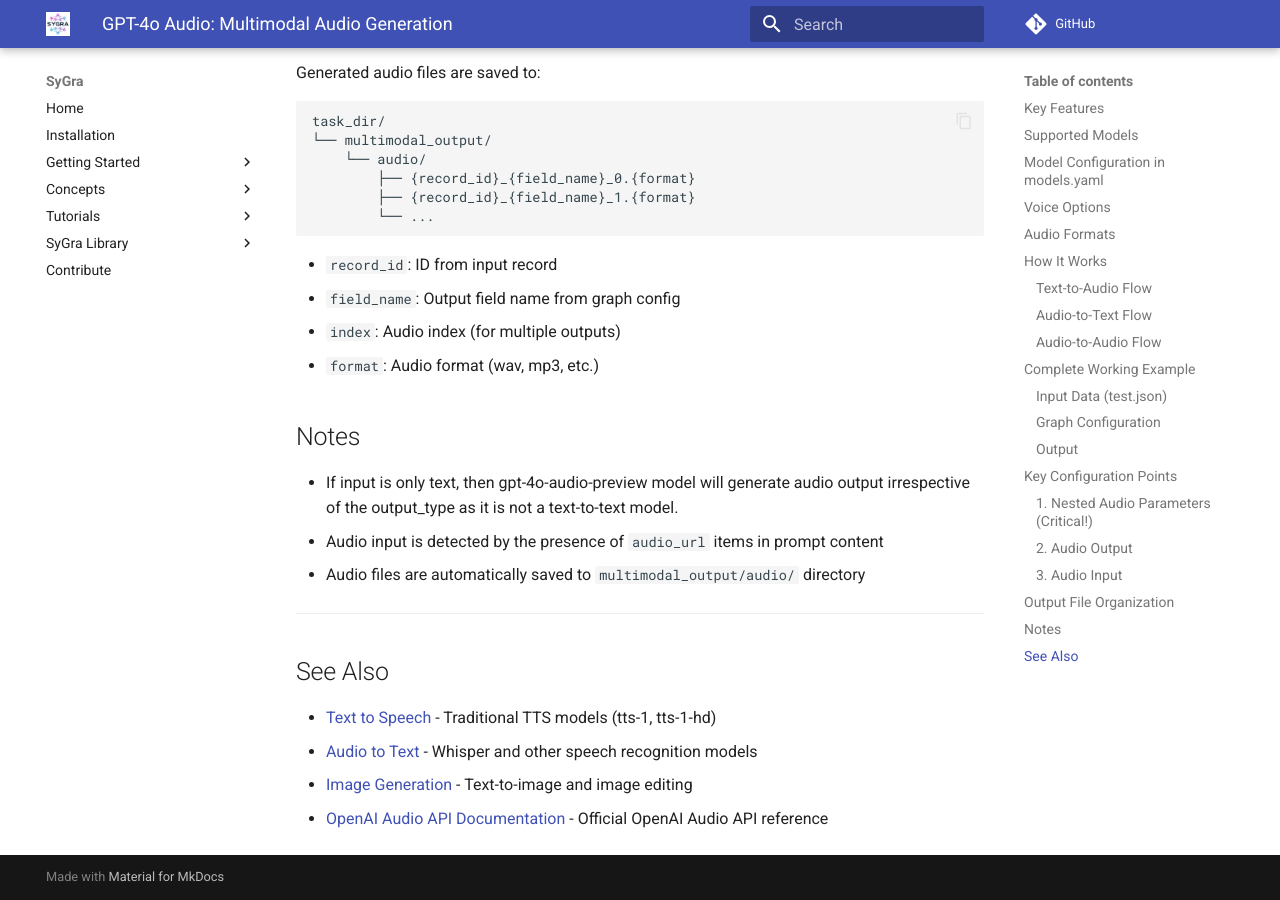
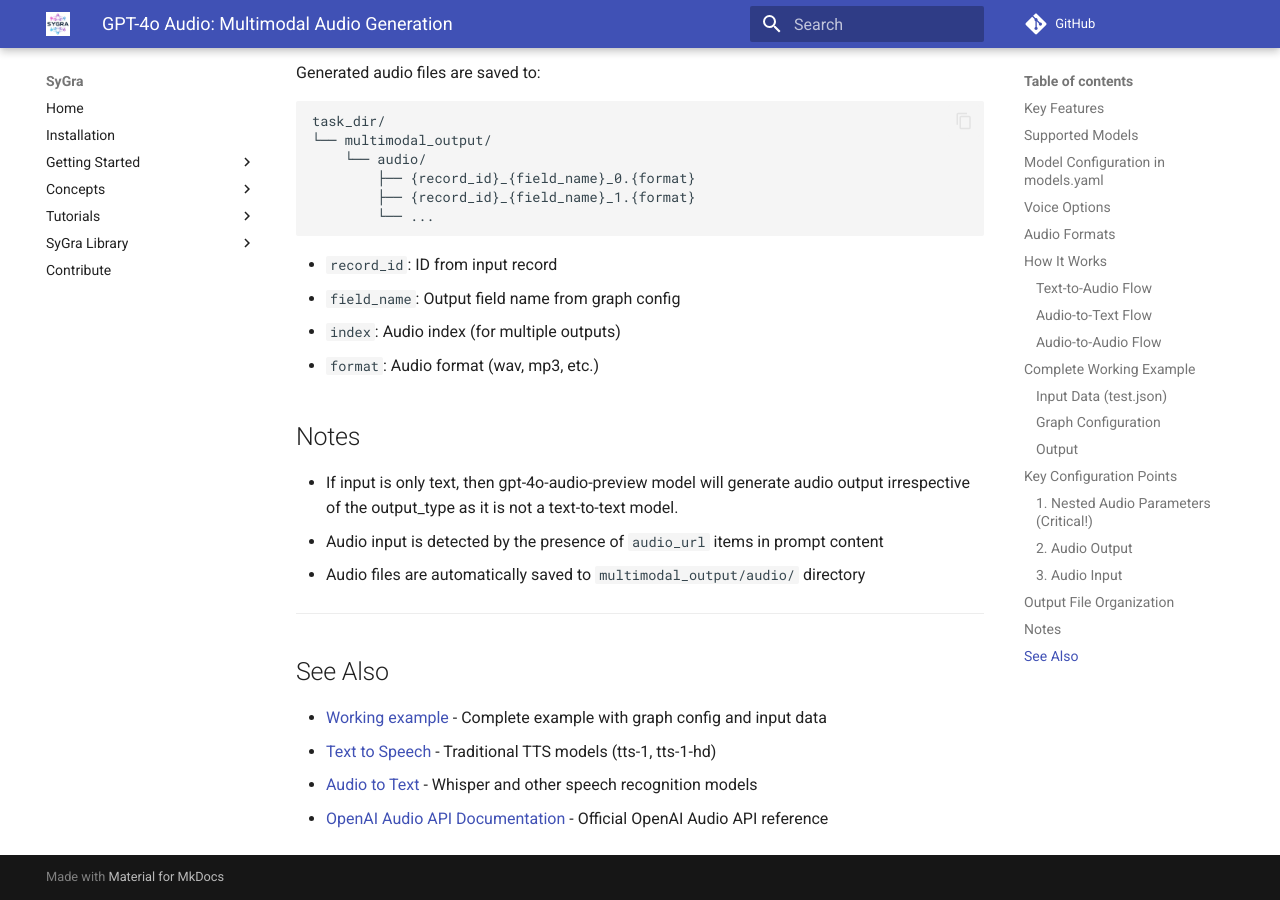
Before and after one commit to ServiceNow/SyGra, an MkDocs documentation site: the page built from docs/concepts/multimodal/gpt_4o_audio.md, in a window 1280 px wide and 900 px high, scrolled down 6036 px. Built offline with MkDocs 1.6.1 and Material for MkDocs 9.7.7, drawn with Linux system fonts in a browser that asks for light colours; comment, search, counter and statistics services are not loaded.

Commit message:
Adding example reference for gpt-4o-audio

```diff
--- a/docs/concepts/multimodal/gpt_4o_audio.md
+++ b/docs/concepts/multimodal/gpt_4o_audio.md
@@ -279,7 +279,7 @@ task_dir/
 
 ## See Also
 
+- [Working example](https://github.com/ServiceNow/SyGra/tree/main/tasks/examples/gpt_4o_audio) - Complete example with graph config and input data
 - [Text to Speech](./text_to_speech.md) - Traditional TTS models (tts-1, tts-1-hd)
 - [Audio to Text](./audio_to_text.md) - Whisper and other speech recognition models
-- [Image Generation](./image_generation.md) - Text-to-image and image editing
 - [OpenAI Audio API Documentation](https://platform.openai.com/docs/guides/audio) - Official OpenAI Audio API reference
```
Also changed, not shown: 3 other files.
